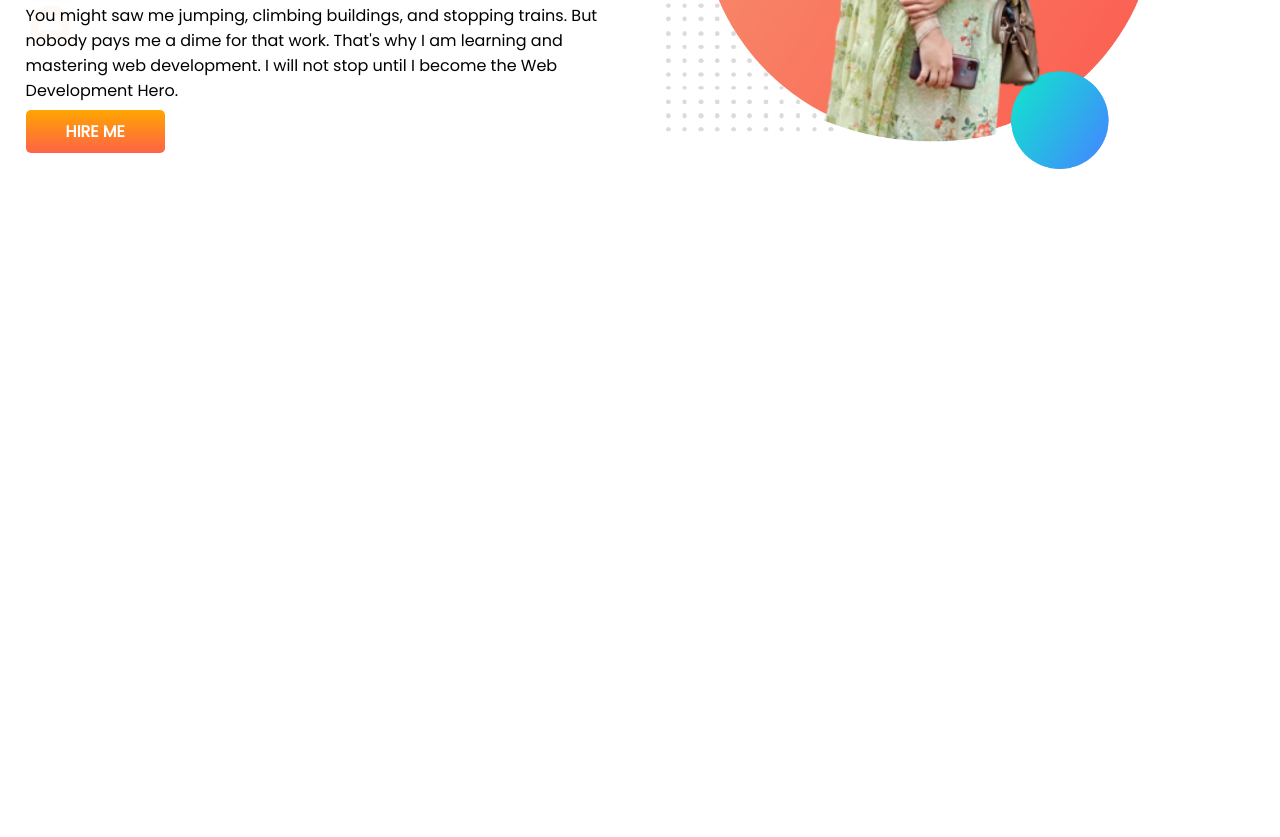
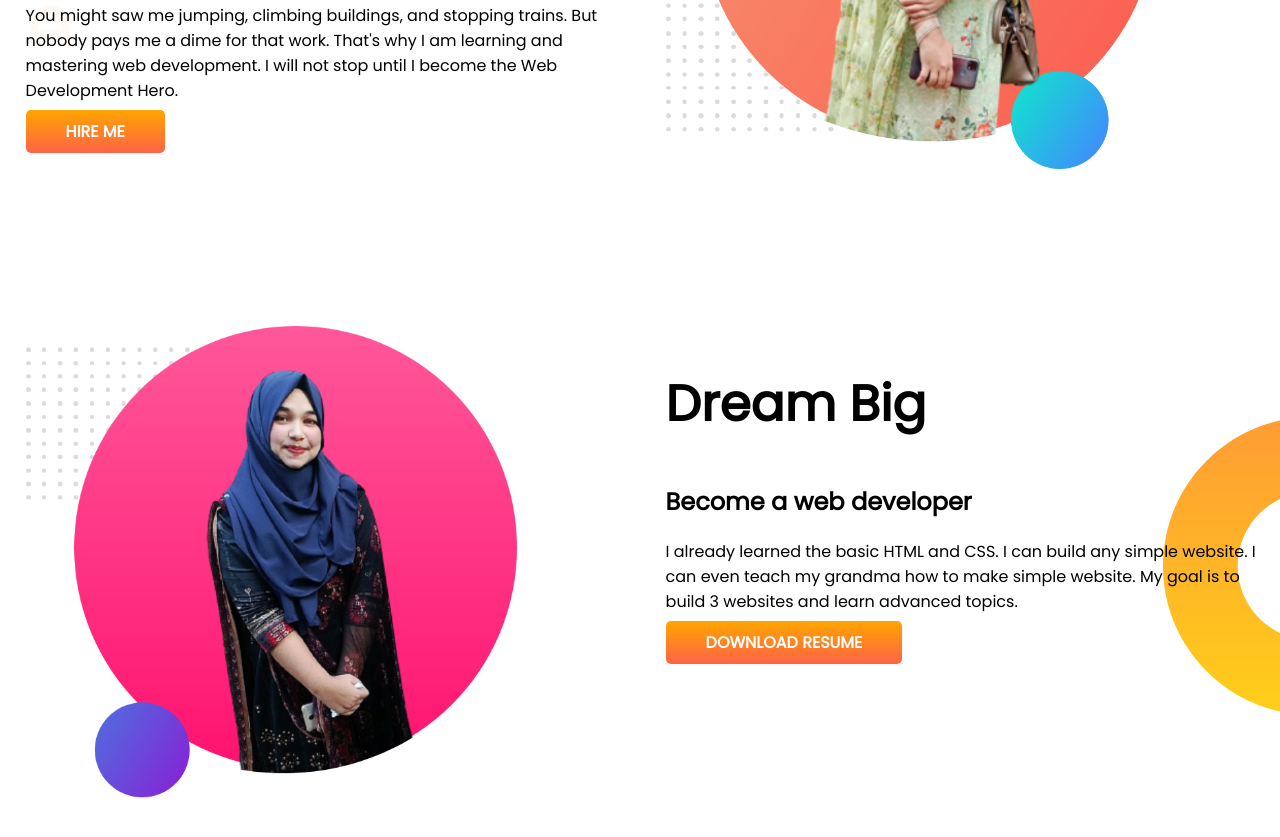
Before and after one commit to ummehabibatuhin/Habiba-portfolio, a plain HTML site: page index.html in a window 1280 px wide. Shown: the part 319-1156 px from the top of the page. Before the commit the page ends 800 px from the top, so only its background shows below. Drawn offline with Linux system fonts and the light colour scheme.

Commit message:
dream added

```diff
--- a/index.html
+++ b/index.html
@@ -19,5 +19,14 @@
     <a class="link-button" target="_blank" href="https://www.linkedin.com/company/programminghero/">HIRE ME</a>
 </div>
 <div class="half-width"> <img src="images/my-bg.png" alt=""></div></section>
+<section class="dream-big">
+<div class="half-width"><img src="images/my-bg2.png" alt=""></div>
+<div class="half-width">
+    <h1>Dream Big</h1>
+    <h2>Become a web developer</h2>
+    <p>I already learned the basic HTML and CSS. I can build any simple website. I can even teach my grandma how to make simple website. My goal is to build 3 websites and learn advanced topics.</p>
+    <a class="link-button"  target="_blank" href="">DOWNLOAD RESUME</a>
+</div>
+</section>
 </body>
 </html>
--- a/style.css
+++ b/style.css
@@ -10,6 +10,7 @@ h1{
 }
 section{
     display: flex;
+    margin-bottom: 150px;
 }
 .half-width{
     width: 50%;
@@ -30,3 +31,8 @@ section{
     background-image: url(images/top-banner.png);
     background-repeat: no-repeat;
 }
+.dream-big{
+    background-image: url(images/dream-bg.png);
+    background-repeat: no-repeat;
+    background-position: right;
+}
```
